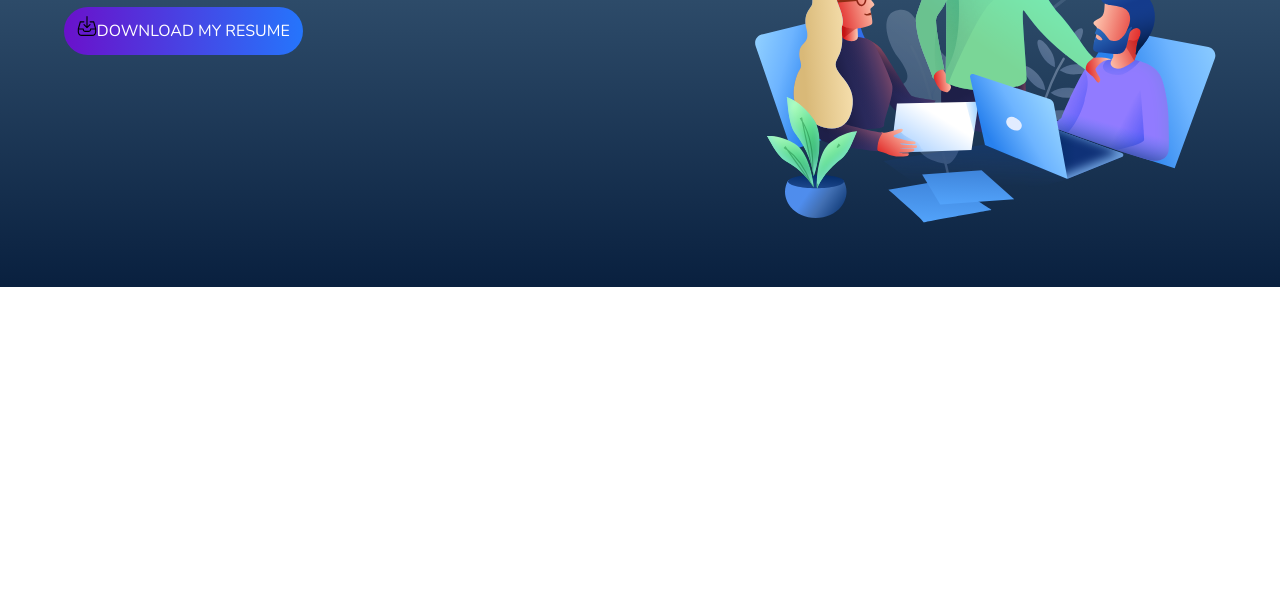
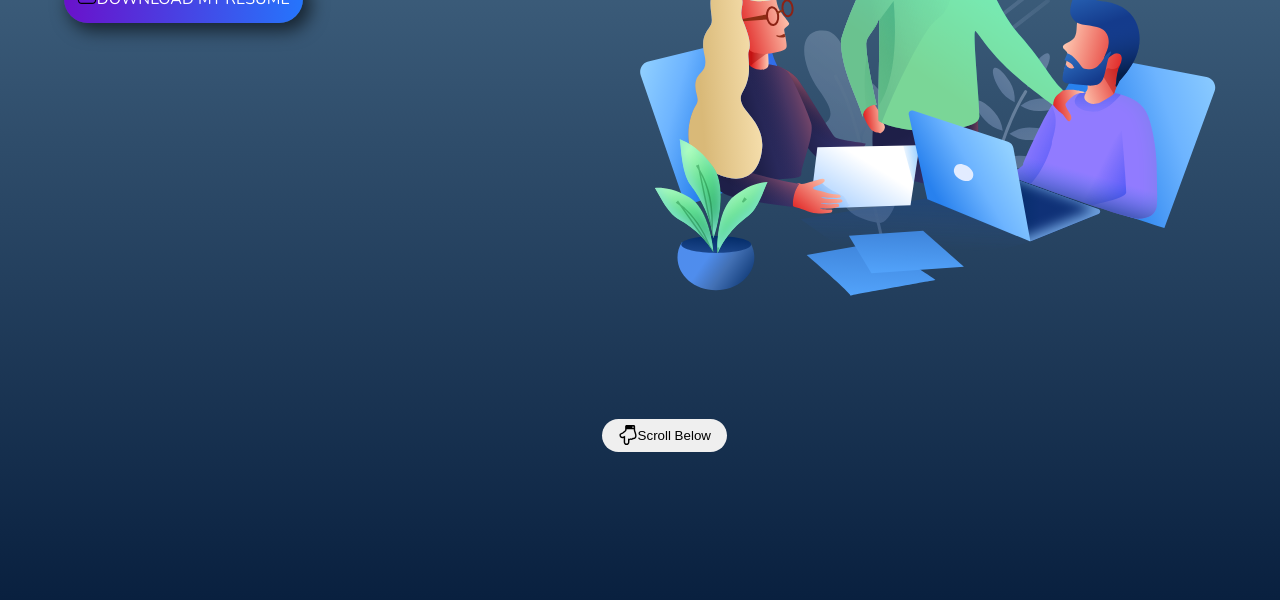
Before and after one commit to TamPhamdev/portfolio, a website: page index.html in a window 1280 px wide. Shown: the part 301-901 px from the top of the page. Before the commit the page ends 800 px from the top, so only its background shows below. Drawn offline with nearby package versions, Linux system fonts and the light colour scheme.

Commit message:
Add scroll down button

```diff
--- a/css/config.css
+++ b/css/config.css
@@ -60,3 +60,6 @@
 .col-12 {
   width: 100%;
 }
+button:focus {
+  outline: none;
+}
--- a/css/menu.css
+++ b/css/menu.css
@@ -89,6 +89,7 @@
     font-size: .5rem;
   }
 }
+/* End media for divice <500px */
 .menu-btn {
   position: absolute;
   z-index: 3;
--- a/css/style.css
+++ b/css/style.css
@@ -1,5 +1,6 @@
 @import url('config.css');
 @import url('menu.css');
+
 * {
   margin: 0;
   padding: 0;
@@ -34,18 +35,21 @@ header {
   z-index: 2;
   width: 100%;
 }
-@media screen and (min-width: 500px){
+
+@media screen and (min-width: 500px) {
   .menu-nav {
     display: block;
   }
+
   .menu-btn {
     display: none;
   }
 }
+
 .menu {
   background: transparent;
   display: flex;
-  padding:2.1rem 1.2rem;
+  padding: 2.1rem 1.2rem;
   justify-content: space-between;
   align-items: center;
 }
@@ -74,6 +78,7 @@ header {
   margin: 0 2rem 0 0;
   transition: .5s;
 }
+
 /* Border bottom nav-item */
 .nav-item:after {
   transition: all ease-in-out .2s;
@@ -87,26 +92,23 @@ header {
 .nav-item:hover:after {
   width: 100%;
 }
-.left-banner {
-  width: 50%;
+
+main {
+  overflow: hidden;
+  padding: 2rem 4rem 1rem 4rem;
   height: 100%;
 }
-main {
-  overflow: hidden;
-  padding: 4rem;
-  height: 100%;
-}
-#home > h1 {
-  margin-top: 10vh;
-}
+
 #home {
-  height: 100%;
+  height: 100vh;
   width: 100%;
   display: flex;
 }
+
 .lg-heading {
   display: table;
 }
+
 .sm-heading {
   display: table;
   margin-bottom: 2rem;
@@ -121,9 +123,12 @@ main {
   padding: .8rem;
   cursor: pointer;
   text-transform: uppercase;
+  -webkit-box-shadow: 6px 6px 17px 2px rgba(0,0,0,0.59);
+-moz-box-shadow: 6px 6px 17px 2px rgba(0,0,0,0.59);
+box-shadow: 6px 6px 17px 2px rgba(0,0,0,0.59);
 }
 
-.download > a  {
+.download>a {
   color: #fff;
 }
 
@@ -132,15 +137,48 @@ main {
   background-image: linear-gradient(120deg, #89f7fe 0%, #66a6ff 100%);
 }
 
+.left-banner {
+  width: 100%;
+  height: 80%;
+}
+
 .right-banner {
-  width: 50%;
-  height: 100%;
+  width: 100%;
+  height: 80%;
 }
-.right-banner > img {
-  width: 80%;
+
+.right-banner>img {
+  width: 100%;
+  height: 80%;
   float: right;
 }
+
 .background {
   z-index: -1;
   background-image: linear-gradient(to top, #09203f 0%, #537895 100%);
 }
+
+.scroll-down {
+  position: absolute;
+  width: 150px;
+  height: 50px;
+  top: 90%;
+  left: 47%;
+}
+
+.scroll-down>button>img {
+  width: 20px;
+}
+.scroll-down>button {
+  cursor: pointer;
+  display: flex;
+  align-items: center;
+  justify-content: center;
+  padding: .4rem 1rem;
+  border-radius: 2rem;
+  border: none;
+}
+
+.clear {
+  clear: both;
+}
--- a/index.html
+++ b/index.html
@@ -54,6 +54,12 @@
       <div class="right-banner">
         <img src="images/yeo-feature-1.svg" alt="">
       </div>
+      <div class="scroll-down">
+
+        <button><img src="images/hand-finger-pointing-down.svg" alt="">Scroll Below</button>
+      </div>
+    </div>
+    <div class="clear"></div>
     </main>
   </div>
 </body>
```
Also changed, not shown: images/hand-finger-pointing-down.svg (added).
